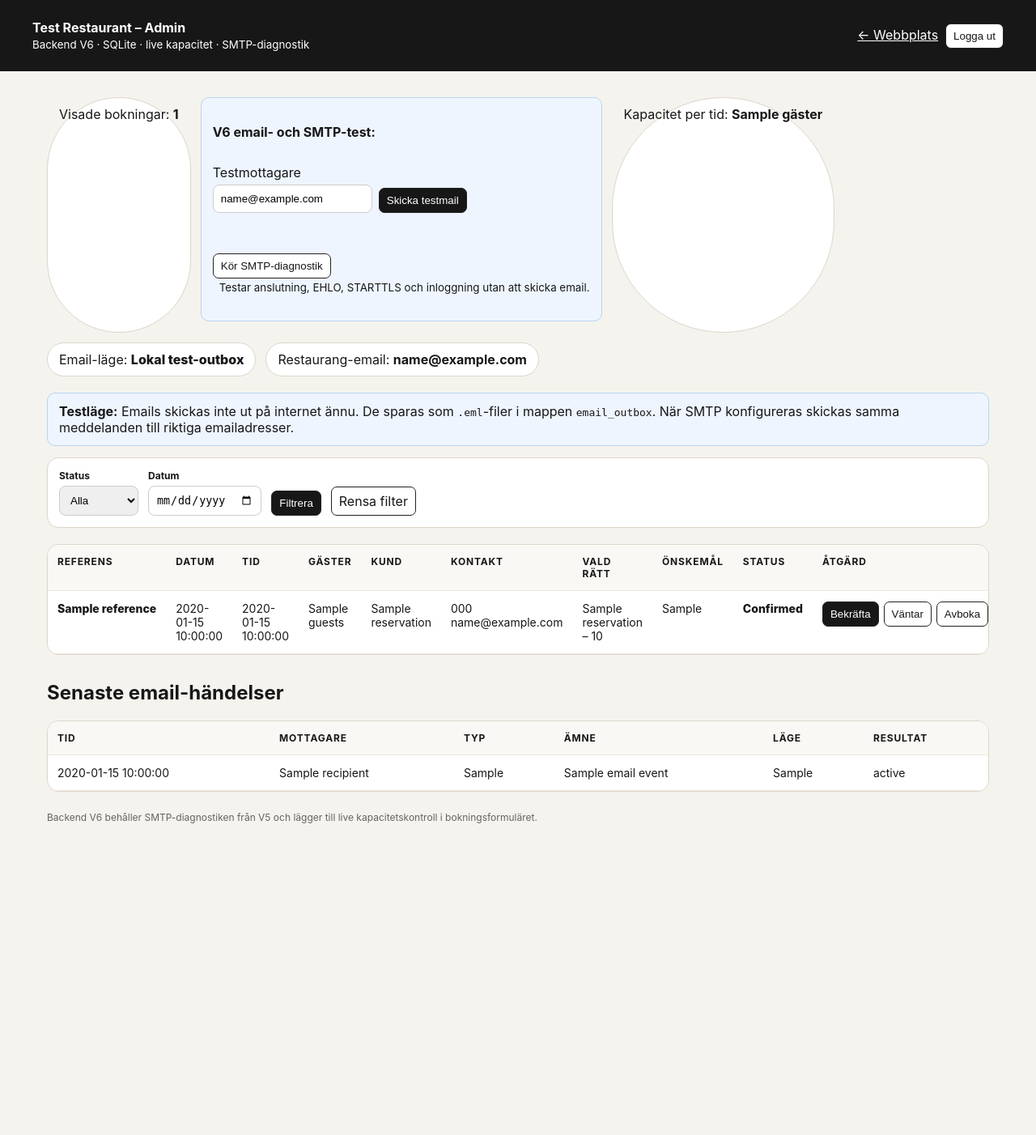
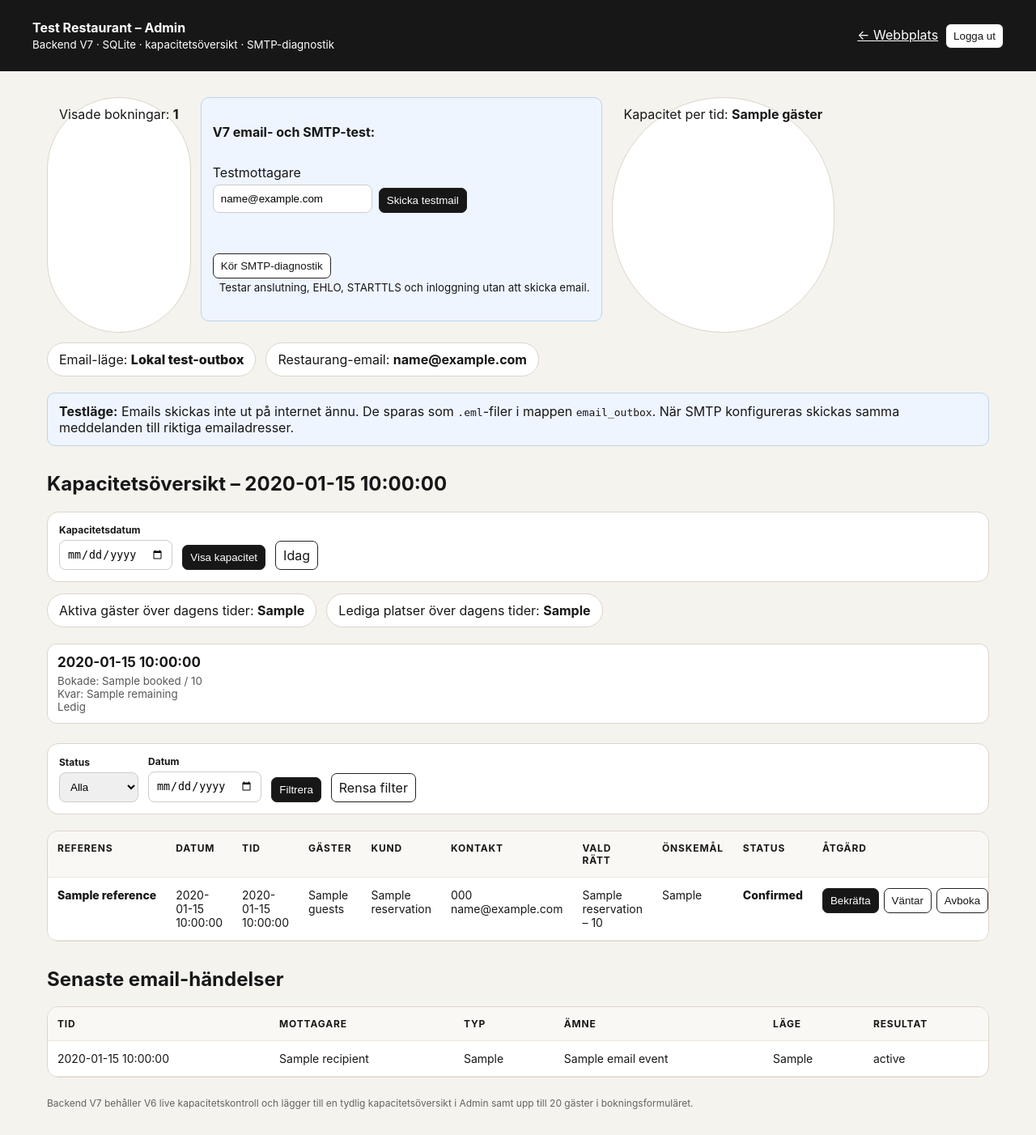
Before and after one commit to mehzan07/nordic_table, a Flask app: template templates/admin.html in a window 1280 px wide. Shown: the whole page at 81% size. Before the commit the page ends 1017 px from the top, so only its background shows below. Run offline with Flask 3, Linux system fonts and the light colour scheme; the template is opened without the code that fills it: most values are stand-ins (such as "Sample title", 1, 10 or a date in 2020).

Commit message:
Add Backend V7 capacity overview and guest limit

```diff
--- a/app.py
+++ b/app.py
@@ -34,7 +34,7 @@ ADMIN_PASSWORD = os.getenv("ADMIN_PASSWORD", "demo1234")
 MAX_GUESTS_PER_SLOT = int(os.getenv("MAX_GUESTS_PER_SLOT", "20"))
 EMAIL_MODE = os.getenv("EMAIL_MODE", "outbox").strip().lower()
 
-# Email configuration. V6 preserves V5 local outbox plus step-by-step SMTP diagnostics.
+# Email configuration. V7 preserves V5/V6 outbox and SMTP diagnostics.
 SMTP_HOST = os.getenv("SMTP_HOST", "").strip()
 SMTP_PORT = int(os.getenv("SMTP_PORT", "587"))
 SMTP_USERNAME = os.getenv("SMTP_USERNAME", "").strip()
@@ -191,6 +191,48 @@ def opening_slots(raw_date: str) -> list[str]:
         slots.append(cursor.strftime("%H:%M"))
         cursor += timedelta(minutes=30)
     return slots
+
+
+def capacity_overview(raw_date: str) -> list[dict]:
+    """Return booked and remaining seats for every opening slot on a date."""
+    slots = opening_slots(raw_date)
+    if not slots:
+        return []
+
+    totals: dict[str, int] = {}
+    with get_db() as conn:
+        rows = conn.execute(
+            """
+            SELECT reservation_time, COALESCE(SUM(guests), 0) AS total
+            FROM reservations
+            WHERE reservation_date = ?
+              AND status IN ('pending', 'confirmed')
+            GROUP BY reservation_time
+            """,
+            (raw_date,),
+        ).fetchall()
+        totals = {row["reservation_time"]: int(row["total"] or 0) for row in rows}
+
+    result: list[dict] = []
+    for slot in slots:
+        booked = totals.get(slot, 0)
+        remaining = max(0, MAX_GUESTS_PER_SLOT - booked)
+        if remaining == 0:
+            level = "full"
+        elif remaining <= 4:
+            level = "low"
+        else:
+            level = "available"
+        result.append(
+            {
+                "time": slot,
+                "booked": booked,
+                "remaining": remaining,
+                "max_capacity": MAX_GUESTS_PER_SLOT,
+                "level": level,
+            }
+        )
+    return result
 
 
 def validate_payload(data: dict) -> str | None:
@@ -761,6 +803,7 @@ def admin_logout():
 def admin():
     status_filter = request.args.get("status", "").strip().lower()
     date_filter = request.args.get("date", "").strip()
+    overview_date_filter = request.args.get("overview_date", "").strip()
 
     query = "SELECT * FROM reservations WHERE 1=1"
     params: list[str] = []
@@ -785,6 +828,11 @@ def admin():
             """
         ).fetchall()
 
+    overview_date = overview_date_filter or date.today().isoformat()
+    overview = capacity_overview(overview_date)
+    overview_booked = sum(item["booked"] for item in overview)
+    overview_remaining = sum(item["remaining"] for item in overview)
+
     return render_template(
         "admin.html",
         reservations=rows,
@@ -794,6 +842,11 @@ def admin():
         max_guests_per_slot=MAX_GUESTS_PER_SLOT,
         status_filter=status_filter,
         date_filter=date_filter,
+        overview_date_filter=overview_date_filter,
+        overview_date=overview_date,
+        capacity_overview=overview,
+        overview_booked=overview_booked,
+        overview_remaining=overview_remaining,
     )
 
 
@@ -871,9 +924,9 @@ def admin_email_test():
 
     ok, message = send_email(
         recipient=recipient,
-        subject="Test Restaurant – Backend V6 testmail",
+        subject="Test Restaurant – Backend V7 testmail",
         body=(
-            "Detta är ett testmail från Test Restaurant Backend V6.\n\n"
+            "Detta är ett testmail från Test Restaurant Backend V7.\n\n"
             f"Email-läge: {email_mode()}\n"
             f"Skickat: {datetime.now().isoformat(timespec='seconds')}\n"
         ),
@@ -891,7 +944,7 @@ def health():
         {
             "ok": True,
             "database": DB_PATH.name,
-            "backend_version": "V6",
+            "backend_version": "V7",
             "max_guests_per_slot": MAX_GUESTS_PER_SLOT,
             "email_mode": email_mode(),
             "restaurant_email": RESTAURANT_EMAIL,
--- a/templates/admin.html
+++ b/templates/admin.html
@@ -25,12 +25,13 @@
     button.confirm,.btn.primary{background:#171717;color:white}.empty{text-align:center;padding:48px 20px}.note{font-size:12px;opacity:.65;margin-top:18px}
     .flash{white-space:pre-line;padding:12px 14px;border-radius:10px;margin-bottom:14px;border:1px solid #ddd}.flash.success{background:#edf8ef;border-color:#b9dfc0}.flash.error{background:#fff0f0;border-color:#efb0b0}.flash.info{background:#eef5ff;border-color:#b9d4ef}
     h2{margin-top:32px}.email-mode{font-weight:800}.small-table table{min-width:760px}.delivery-sent,.delivery-saved{font-weight:800}.delivery-failed{font-weight:800;color:#9a1f1f}
+    .capacity-grid{display:grid;grid-template-columns:repeat(auto-fit,minmax(150px,1fr));gap:10px;margin:12px 0 24px}.capacity-card{background:white;border:1px solid #ddd5c9;border-radius:12px;padding:12px}.capacity-card strong{display:block;font-size:17px;margin-bottom:5px}.capacity-card small{display:block;opacity:.72}.capacity-full{border-color:#e1aaaa;background:#fff5f5}.capacity-low{border-color:#e3c77a;background:#fffaf0}.capacity-available{border-color:#b8d8bd;background:#f5fbf6}
   </style>
 </head>
 <body>
 <header>
   <div class="wrap">
-    <div><strong>Test Restaurant – Admin</strong><br><small>Backend V6 · SQLite · live kapacitet · SMTP-diagnostik</small></div>
+    <div><strong>Test Restaurant – Admin</strong><br><small>Backend V7 · SQLite · kapacitetsöversikt · SMTP-diagnostik</small></div>
     <div><a href="/">← Webbplats</a>&nbsp;&nbsp;<form method="post" action="/admin/logout"><button type="submit">Logga ut</button></form></div>
   </div>
 </header>
@@ -42,7 +43,7 @@
   <div class="summary">
     <div class="pill">Visade bokningar: <strong>{{ reservations|length }}</strong></div>
   <div class="flash info">
-    <strong>V6 email- och SMTP-test:</strong>
+    <strong>V7 email- och SMTP-test:</strong>
     <form method="post" action="/admin/email-test" style="display:flex;gap:8px;flex-wrap:wrap;align-items:end;margin-top:10px">
       <label style="display:flex;flex-direction:column;gap:5px">
         Testmottagare
@@ -63,6 +64,31 @@
 
   {% if email_mode != 'smtp' %}
     <div class="flash info"><strong>Testläge:</strong> Emails skickas inte ut på internet ännu. De sparas som <code>.eml</code>-filer i mappen <code>email_outbox</code>. När SMTP konfigureras skickas samma meddelanden till riktiga emailadresser.</div>
+  {% endif %}
+
+  <h2>Kapacitetsöversikt – {{ overview_date }}</h2>
+  <form class="filters" method="get" action="/admin" style="margin-bottom:14px">
+    <label>Kapacitetsdatum<input type="date" name="overview_date" value="{{ overview_date }}"></label>
+    <button class="btn primary" type="submit">Visa kapacitet</button>
+    <a class="btn" href="/admin">Idag</a>
+  </form>
+  {% if capacity_overview %}
+    <div class="summary">
+      <div class="pill">Aktiva gäster över dagens tider: <strong>{{ overview_booked }}</strong></div>
+      <div class="pill">Lediga platser över dagens tider: <strong>{{ overview_remaining }}</strong></div>
+    </div>
+    <div class="capacity-grid">
+      {% for slot in capacity_overview %}
+        <div class="capacity-card capacity-{{ slot.level }}">
+          <strong>{{ slot.time }}</strong>
+          <small>Bokade: {{ slot.booked }} / {{ slot.max_capacity }}</small>
+          <small>Kvar: {{ slot.remaining }}</small>
+          <small>{% if slot.level == 'full' %}Fullbokad{% elif slot.level == 'low' %}Få platser kvar{% else %}Ledig{% endif %}</small>
+        </div>
+      {% endfor %}
+    </div>
+  {% else %}
+    <div class="flash info">Restaurangen är stängd eller datumet saknar bokningsbara tider.</div>
   {% endif %}
 
   <form class="filters" method="get" action="/admin">
@@ -95,7 +121,7 @@
     </tbody></table>{% else %}<div class="empty">Inga email-händelser ännu.</div>{% endif %}
   </div>
 
-  <p class="note">Backend V6 behåller SMTP-diagnostiken från V5 och lägger till live kapacitetskontroll i bokningsformuläret.</p>
+  <p class="note">Backend V7 behåller V6 live kapacitetskontroll och lägger till en tydlig kapacitetsöversikt i Admin samt upp till 20 gäster i bokningsformuläret.</p>
 </main>
 </body>
 </html>
```
Also changed, not shown: templates/index.html (+1 -1 lines), README.md, 1 other file.
